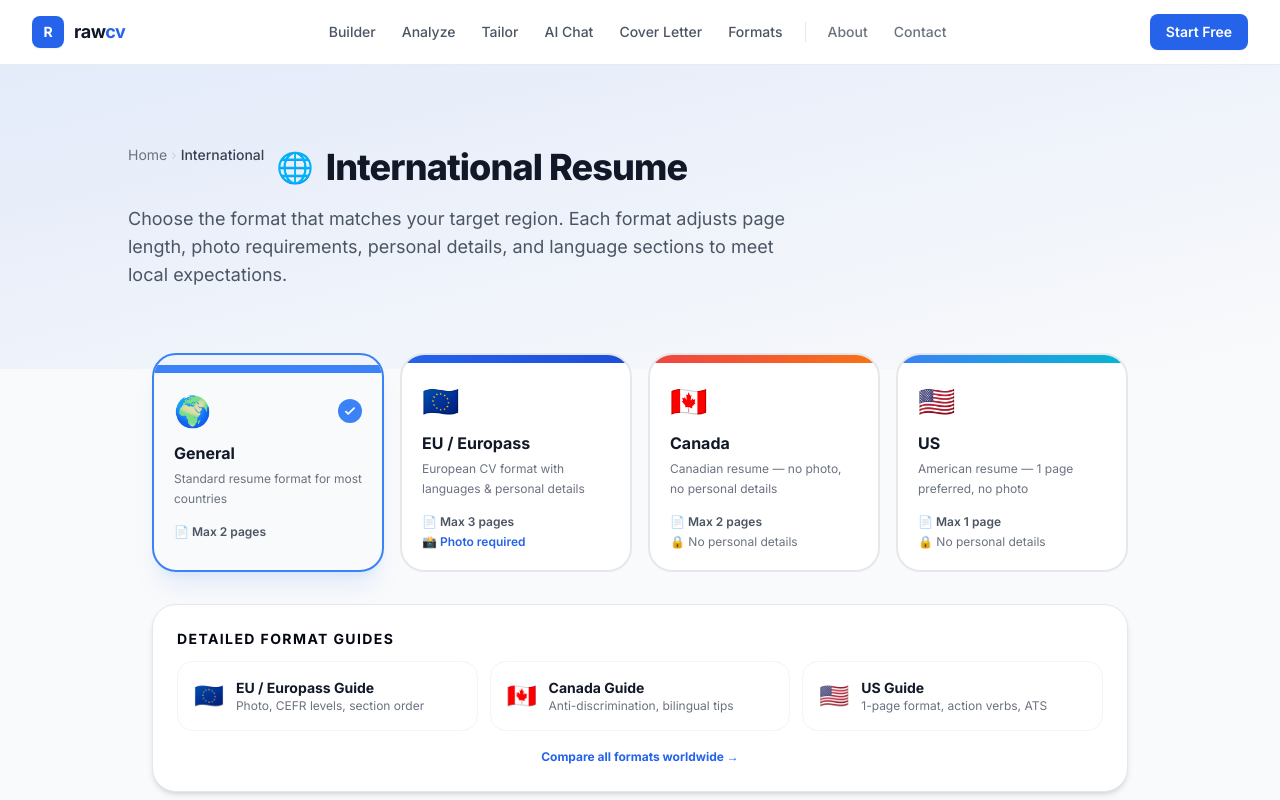
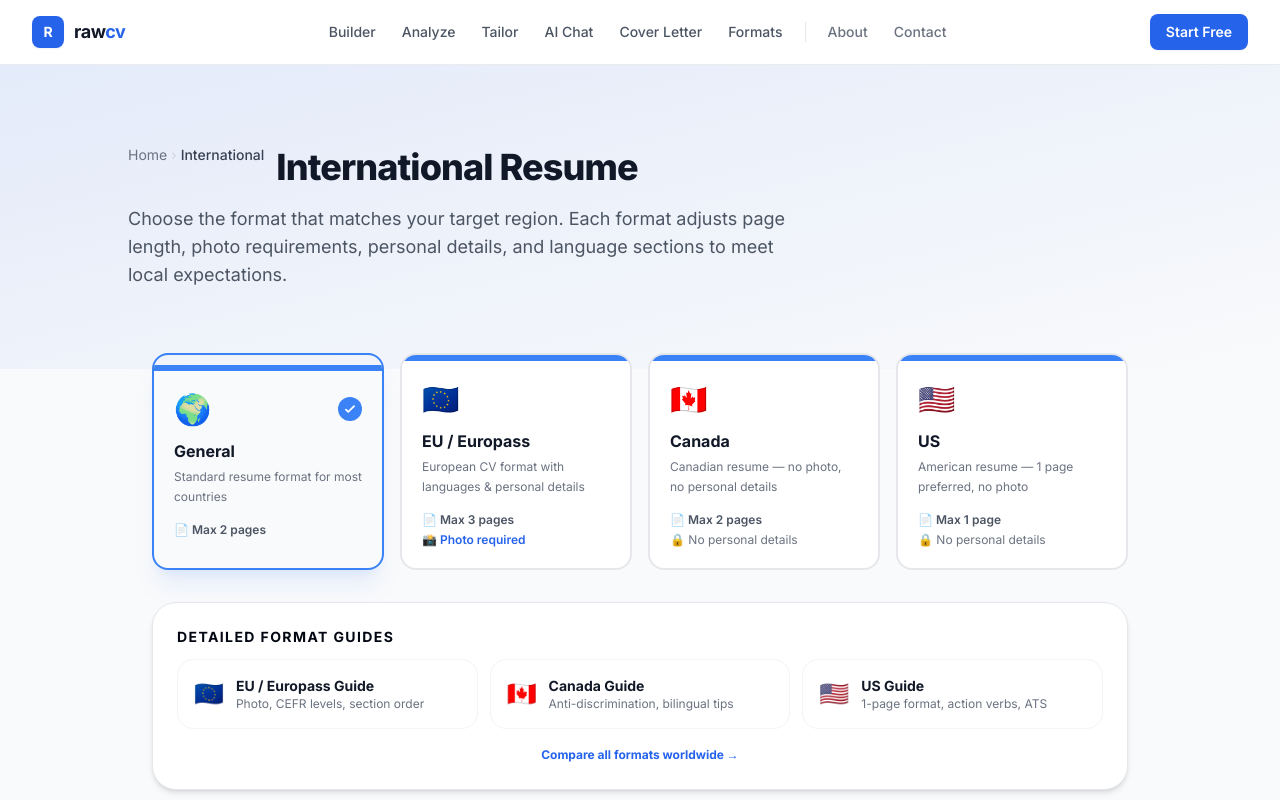
Before and after one commit to pushpander1010/rawcv, a Next.js app: page /international in a window 1280 px wide. Shown: the top 800 px of the page. Built offline with nearby package versions, Linux system fonts and the light colour scheme.

Commit message:
Fix international page: remove globe emoji from heading, make format cards use consistent solid accent line, remove janky scale animation

```diff
--- a/app/international/page.tsx
+++ b/app/international/page.tsx
@@ -235,7 +235,6 @@ export default function InternationalPage() {
         <div className="max-w-5xl mx-auto relative">
           <div className="flex items-center gap-3 mb-4">
             <Breadcrumb items={[{ label: "Home", href: "/" }, { label: "International", href: "/international" }]} />
-            <span className="text-3xl">🌐</span>
             <h1 className="text-3xl sm:text-4xl font-extrabold tracking-tight text-gray-900 dark:text-gray-100">
               International Resume
             </h1>
@@ -263,8 +262,8 @@ export default function InternationalPage() {
                   onMouseEnter={() => setShowFormatGuidance(key)}
                   onMouseLeave={() => setShowFormatGuidance(null)}
                   className={`
-                    group relative rounded-3xl border-2 text-left overflow-hidden
-                    transition-all duration-200 hover:scale-[1.02] active:scale-[0.98]
+                    group relative rounded-2xl border-2 text-left overflow-hidden
+                    transition-colors duration-200
                     focus:outline-none focus:ring-4 focus:ring-brand-500/20
                     ${isSelected
                       ? "border-brand-500 dark:border-brand-400 shadow-xl shadow-brand-500/10 dark:shadow-brand-900/20"
@@ -274,7 +273,7 @@ export default function InternationalPage() {
                   aria-pressed={isSelected}
                 >
                   {/* Color bar */}
-                  <div className={`h-2 bg-gradient-to-r ${m.color}`} />
+                  <div className="h-1.5 bg-brand-500" />
 
                   {/* Content */}
                   <div className="p-5 space-y-3">
```
